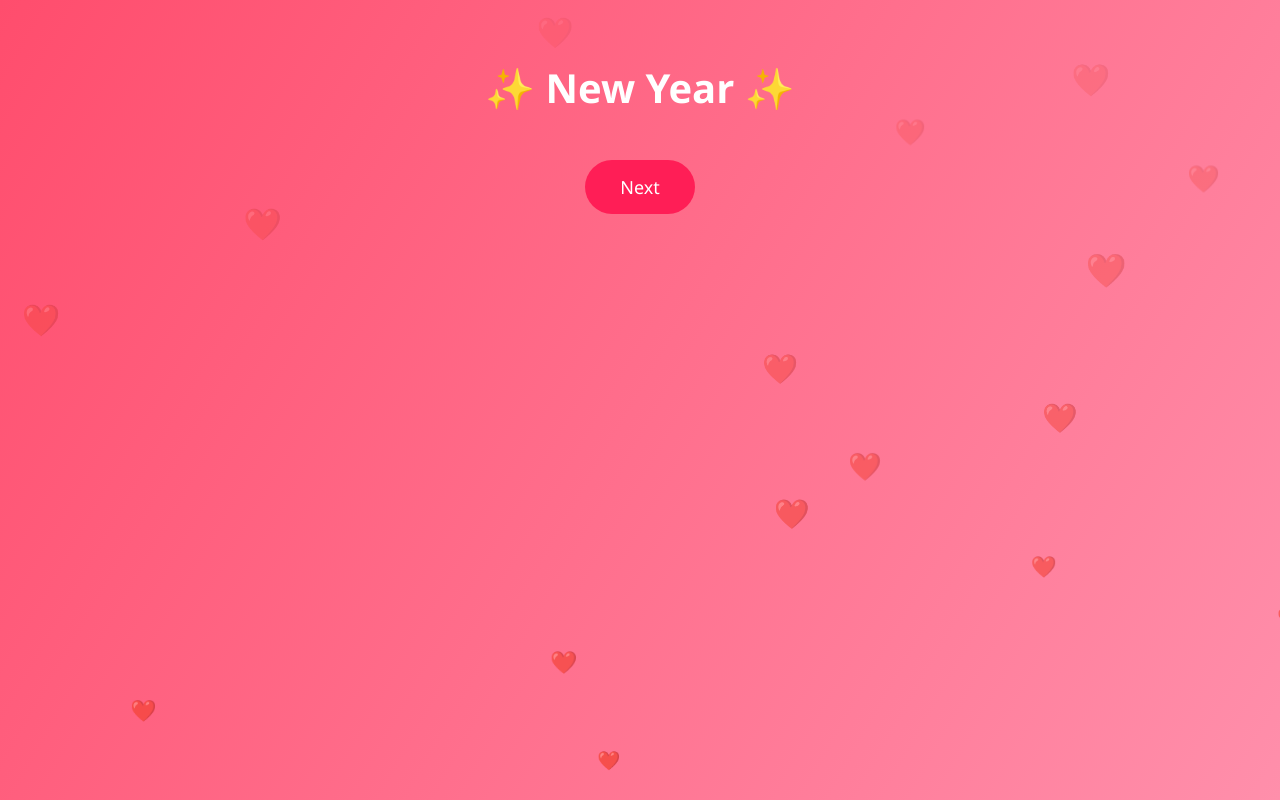
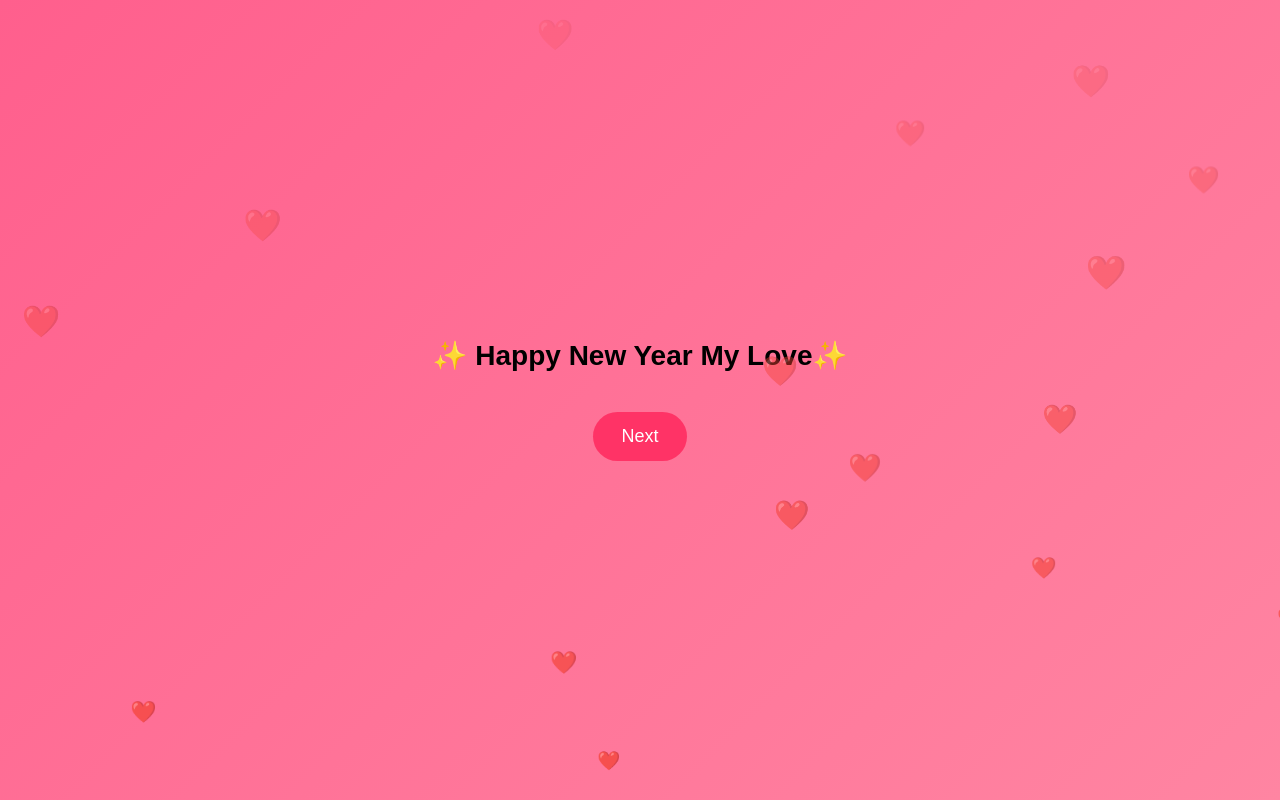
Before and after one commit to Shlok-sss/New-year-love, a plain HTML site: page index.html in a window 1280 px wide. Drawn offline with Linux system fonts and the light colour scheme.

Commit message:
Update index.html

```diff
--- a/index.html
+++ b/index.html
@@ -1,34 +1,45 @@
 <!DOCTYPE html>
 <html lang="en">
 <head>
-<meta charset="UTF-8">
-<title>Happy New Year My Love</title>
+<meta name="viewport" content="width=device-width, initial-scale=1.0">
+<title> Happy New Year My Love </title>
 
 <style>
 * {
   margin: 0;
   padding: 0;
   box-sizing: border-box;
-  font-family: "Segoe UI", sans-serif;
+  font-family: 'Poppins', sans-serif;
+}
+
+html, body {
+  width: 100%;
+  height: 100%;
+  overflow: hidden;
 }
 
 body {
-  height: 100vh;
-  overflow: hidden;
-  background: linear-gradient(120deg, #ff4d6d, #ff8fab);
-  color: white;
-  text-align: center;
+  background: linear-gradient(135deg, #ff5f8d, #ff85a2);
 }
 
+/* Page container */
 .page {
+  width: 100vw;
+  height: 100vh;
   display: none;
-  height: 100vh;
-  padding: 60px 20px;
-  position: relative;
+  align-items: center;
+  justify-content: center;
+  flex-direction: column;
+  text-align: center;
+  padding: 20px;
+  position: absolute;
+  top: 0;
+  left: 0;
 }
 
+/* Show active page */
 .page.active {
-  display: block;
+  display: flex;
 }
 
 h1 {
@@ -43,15 +54,18 @@ p {
 
 /* Buttons */
 button {
-  padding: 15px 35px;
+  padding: 14px 28px;
+  border-radius: 30px;
+  border: none;
+  background: #ff3366;
+  color: white;
   font-size: 18px;
-  border: none;
-  border-radius: 30px;
-  background: #ff1e56;
-  color: white;
-  cursor: pointer;
-  margin: 15px;
-  transition: 0.3s;
+  margin-top: 20px;
+}
+
+h1 {
+  font-size: 28px;
+  margin-bottom: 20px;
 }
 
 button:hover {
@@ -148,7 +162,7 @@ input {
 
 <!-- PAGE 0 -->
 <div class="page active">
-  <h1>✨ New Year ✨</h1>
+  <h1>✨ Happy New Year My Love✨</h1>
   <button onclick="go(1)">Next</button>
 </div>
 
```
